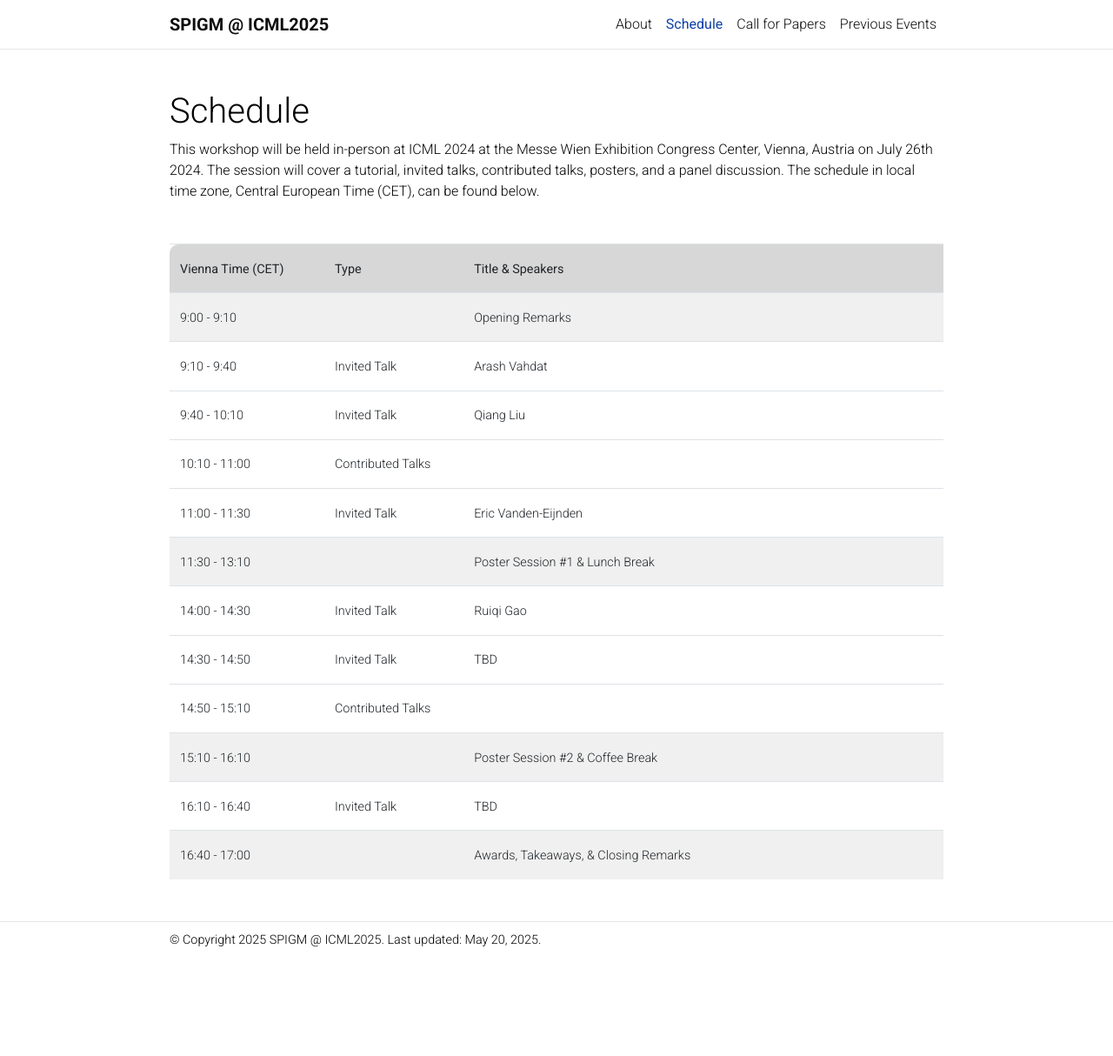
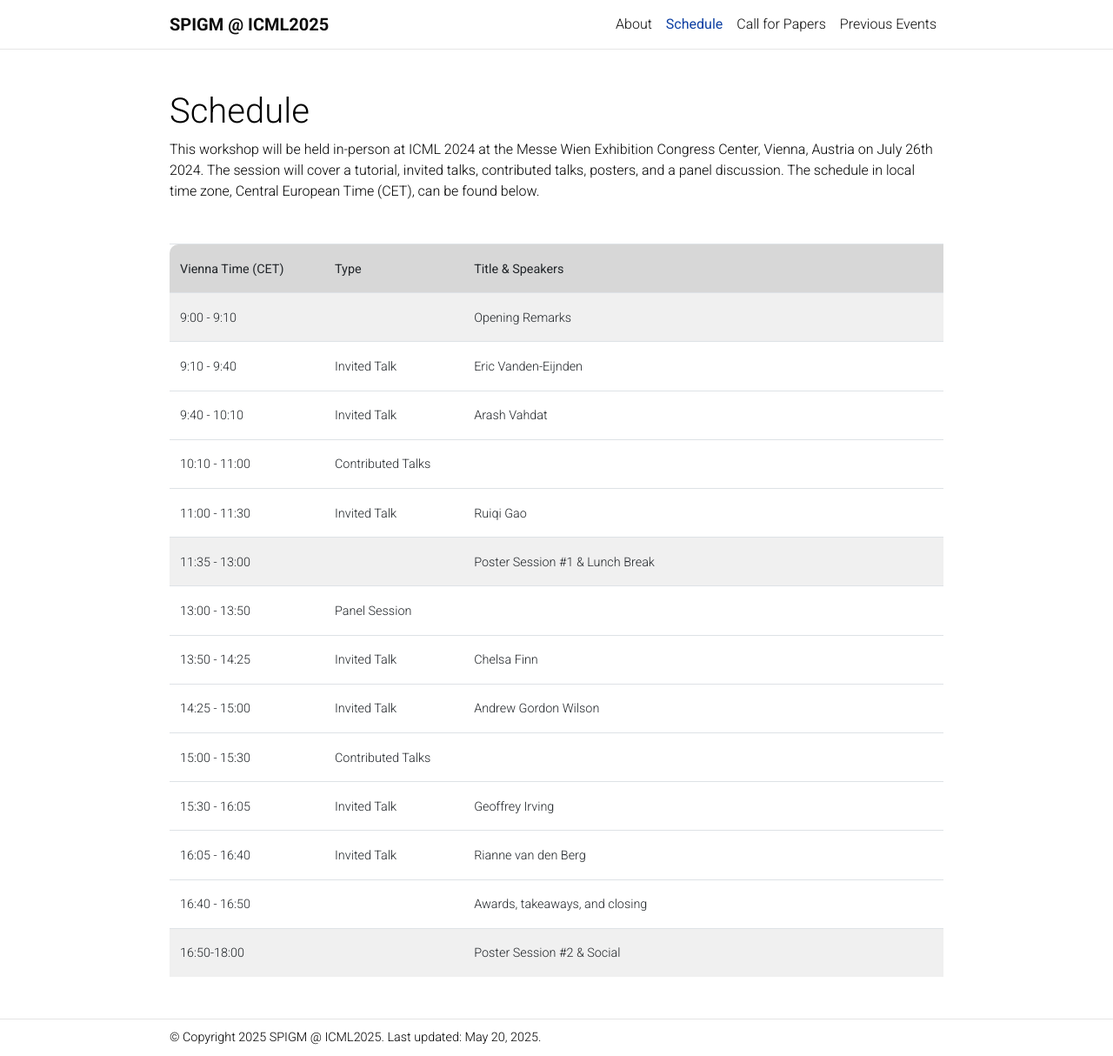
Before and after one commit to spigmworkshopv3/spigmworkshopv3.github.io, a Jekyll site: the page built from _pages/schedule.md, in a window 1280 px wide and 1214 px high. Shown: the whole window at 87% size. Built offline with Jekyll 4.4.1, drawn with Linux system fonts in a browser that asks for light colours; comment, search, counter and statistics services are not loaded; a style sheet for code colours, icons or effects is not loaded.

Commit message:
update name

```diff
--- a/_pages/schedule.md
+++ b/_pages/schedule.md
@@ -44,7 +44,7 @@ nav_order: 2
     <td>Invited Talk</td>
     <td>
     <!-- <b> Title TODO </b><br> -->
-    Qiang Liu <i>  </i></td>
+    Arash Vahdat <i>  </i></td>
   </tr>
   <!-- <tr>
     <td></td>
@@ -78,29 +78,25 @@ nav_order: 2
 
   <tr class="header" style="background-color:rgb(240, 240, 240);">
       <!-- <tr> -->
-        <td>11:30 - 13:10</td>
+        <td>11:35 - 13:00</td>
         <td></td>
         <td>Poster Session #1 &amp; Lunch Break</td>
   </tr>
 
 
-  <!-- <tr class="header">
-    <td>13:10 - 14:00</td>
+  <tr class="header">
+    <td>13:00 - 13:50</td>
     <td>Panel Session</td>
     <td>
-      Kirill Neklyudov <i>(University of Montreal &amp; Mila)</i> <br>
-      Rianne van den Berg <i>(Microsoft Research)</i> <br>
-      José Miguel Hernández-Lobato <i>(University of Cambridge)</i> <br>
-      Kyle Cranmer <i>(University of Wisconsin-Madison)</i> <br>
     </td>
-  </tr> -->
+  </tr>
 
   <tr class="header">
-    <td>14:00 - 14:30</td>
+    <td>13:50 - 14:25</td>
     <td>Invited Talk</td>
     <td>
     <!-- <b> Title TODO </b><br> -->
-     Ruiqi Gao <i>  </i></td>
+    Chelsa Finn <i>  </i></td>
   </tr>
   <!-- <tr>
     <td></td>
@@ -109,11 +105,11 @@ nav_order: 2
       TBD</td>
   </tr> -->
   <tr class="header">
-    <td>14:30 - 14:50</td>
+    <td>14:25 - 15:00</td>
     <td>Invited Talk</td>
     <td>
     <!-- <b> Title TODO </b><br> -->
-    TBD <i>  </i></td>
+    Andrew Gordon Wilson <i>  </i></td>
   </tr>
   <!-- <tr>
     <td></td>
@@ -123,7 +119,7 @@ nav_order: 2
   </tr> -->
 
   <tr class="header">
-    <td>14:50 - 15:10</td>
+    <td>15:00 - 15:30</td>
     <td>Contributed Talks</td>
     <td>
       <!-- <b> Title TODO </b><br> -->
@@ -131,34 +127,38 @@ nav_order: 2
     </td>
   </tr>
 
-  <tr class="header" style="background-color:rgb(240, 240, 240);">
-      <!-- <tr> -->
-        <td>15:10 - 16:10</td>
-        <td></td>
-        <td>Poster Session #2 &amp; Coffee Break </td>
+  <tr class="header">
+    <td>15:30 - 16:05</td>
+    <td>Invited Talk</td>
+    <td>
+    <!-- <b> Title TODO </b><br> -->
+    Geoffrey Irving <i>  </i></td>
   </tr>
 
 
   <tr class="header">
-    <td>16:10 - 16:40</td>
+    <td>16:05 - 16:40</td>
     <td>Invited Talk</td>
     <td>
     <!-- <b> Title TODO </b><br> -->
-     TBD <i>  </i></td>
+    Rianne van den Berg <i>  </i></td>
   </tr>
-  <!-- <tr>
-    <td></td>
+
+  <tr class="header">
+    <td>16:40 - 16:50</td>
     <td></td>
     <td>
-      TBD</td>
-  </tr> -->
+    <!-- <b> Title TODO </b><br> -->
+    Awards, takeaways, and closing <i>  </i></td>
+  </tr>
 
   <tr class="header" style="background-color:rgb(240, 240, 240);">
       <!-- <tr> -->
-        <td>16:40 - 17:00</td>
+        <td>16:50-18:00</td>
         <td></td>
-        <td>Awards, Takeaways, &amp; Closing Remarks</td>
+        <td>Poster Session #2 &amp; Social </td>
   </tr>
+
 
 
 <!-- </table> -->
```
Also changed, not shown: other parts of _pages/schedule.md (+2 -2 lines), _layouts/workshop.html (+6 -4 lines), assets/img/rianne.jpg.
